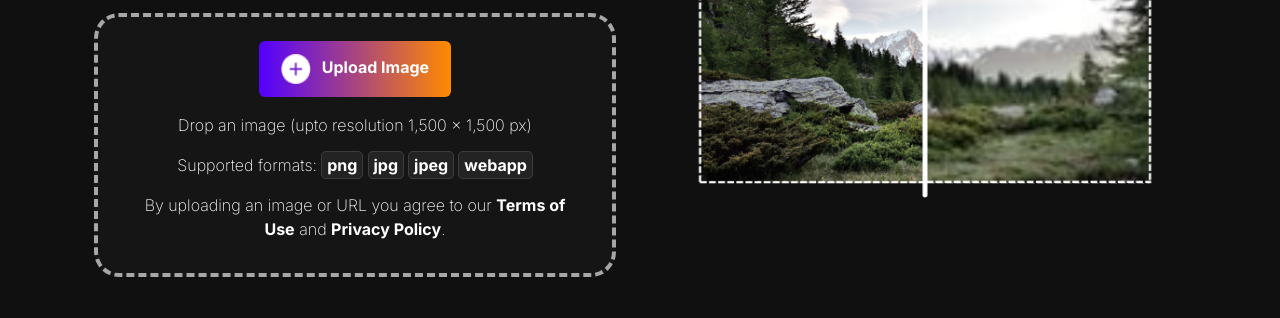
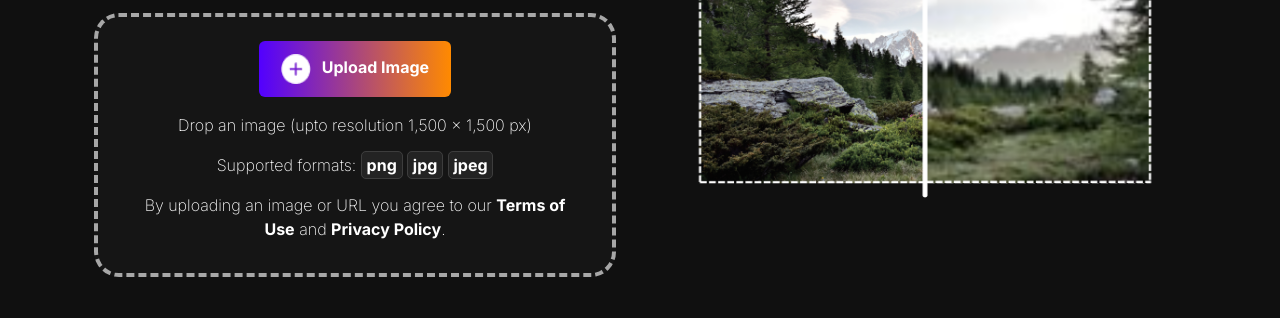
Before and after one commit to h4shell/upscayler-webapp, a plain HTML site: page index.html in a window 1280 px wide. Shown: the part 211-529 px from the top of the page. Drawn offline with nearby package versions, Linux system fonts and the light colour scheme; a script that the page names is missing.

Commit message:
fix supported extension

```diff
--- a/index.html
+++ b/index.html
@@ -103,7 +103,7 @@
 
               <p>Drop an image (upto resolution 1,500 x 1,500 px)</p>
               <p class="d-inline">Supported formats:</p>
-              <b>png</b> <b>jpg</b> <b>jpeg</b> <b>webapp</b>
+              <b>png</b> <b>jpg</b> <b>jpeg</b>
               <p>
                 By uploading an image or URL you agree to our
                 <a href="#">Terms of Use</a> and <a href="#">Privacy Policy</a>.
```
